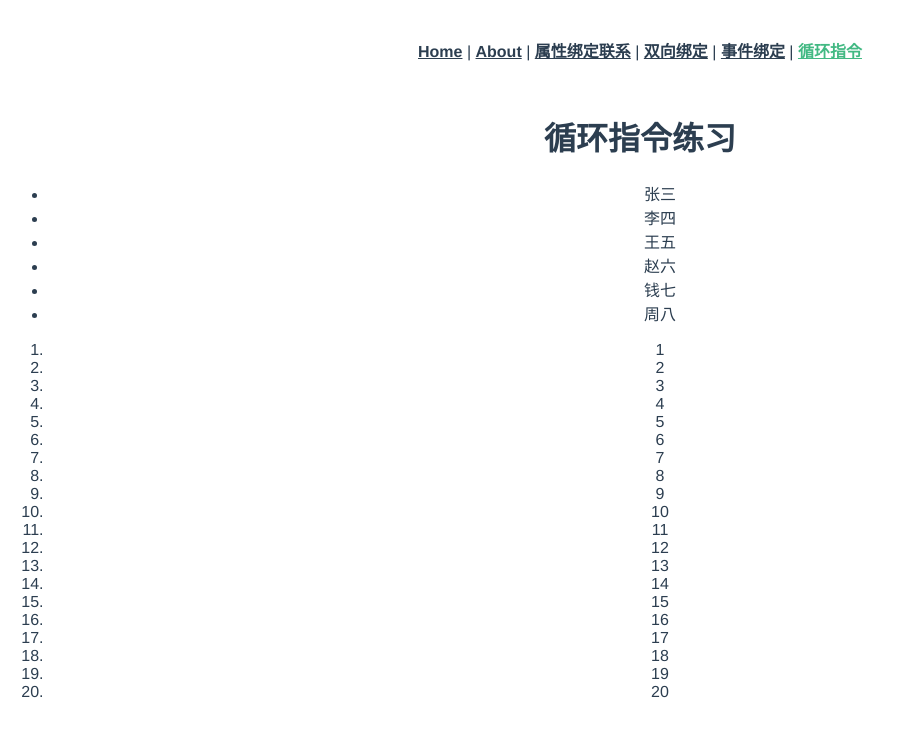
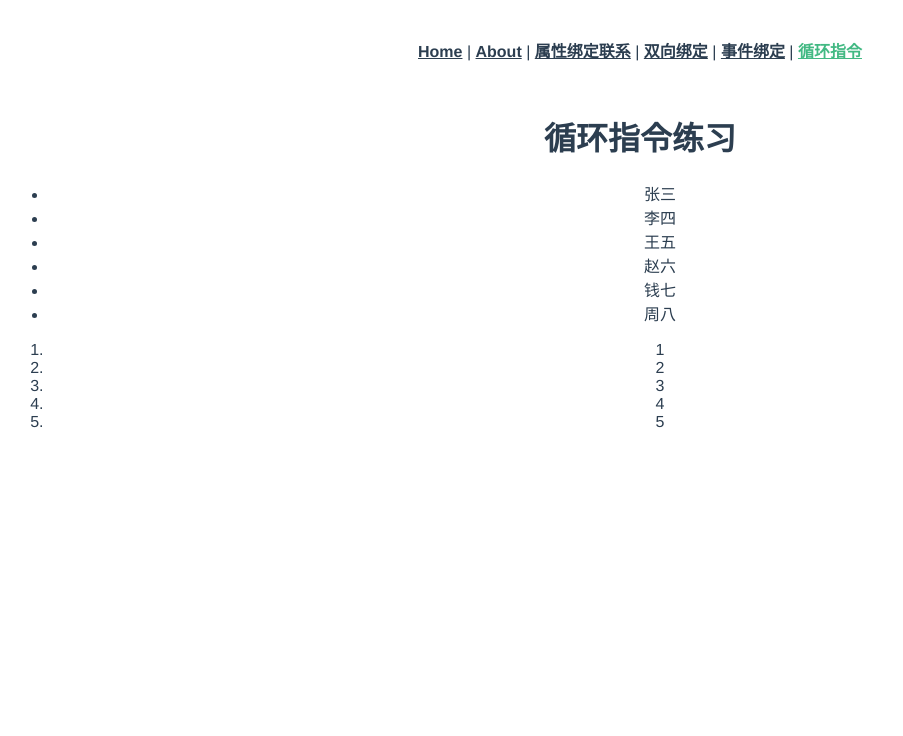
Before and after one commit to SakaiAmusawa/jsd23311_sakai_FE, a Vue app in the folder v1/: page /For-cmd in a window 1280 px wide. Shown: the top 736 px of the page, without its empty margins (0-903 px from the left). Built offline with nearby package versions, Linux system fonts and the light colour scheme.

Commit message:
循环指令

```diff
--- a/v1/src/views/ForCmd.vue
+++ b/v1/src/views/ForCmd.vue
@@ -10,9 +10,9 @@ const arr = ref(["张三", "李四", "王五", "赵六", "钱七", "周八"])
   <ul>
     <li v-for="uname in arr">{{ uname }}</li>
   </ul>
-  <!-- 从1到20遍历，固定写法，默认从1开始，步长为1，结束数字可以自定义 -->
+  <!-- 从1到X遍历，固定写法，默认从1开始，步长为1，结束数字可以自定义 -->
   <ol>
-    <li v-for="item in 20">{{ item }}</li>
+    <li v-for="item in 5">{{ item }}</li>
   </ol>
 </template>
 
```
